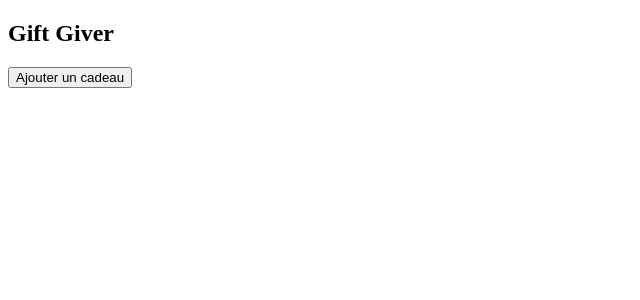
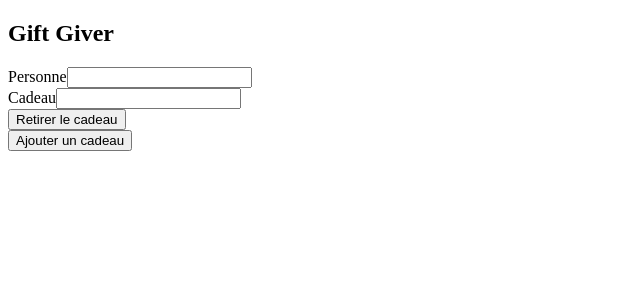
Before and after one commit to jeromehenry3/giftgiver-react-tdd, a React (Create React App) app: page / in a window 1280 px wide. Both pictures are taken after a click on the button "Ajouter un cadeau". Shown: the top 300 px of the page, without its empty margins (0-640 px from the left). Built offline with nearby package versions, Linux system fonts and the light colour scheme.

Commit message:
fix callback error

```diff
--- a/src/components/Gift.js
+++ b/src/components/Gift.js
@@ -28,7 +28,7 @@ class Gift extends Component {
                 </Form>
                 <Button
                     className='btn-remove'
-                    onClick={this.props.removeGift(this.props.gift.id)}
+                    onClick={() => this.props.removeGift(this.props.gift.id)}
                 >Retirer le cadeau</Button>
             </div>
         );
```
Also changed, not shown: 1 other file (tests, documents, lock files or other folders).
